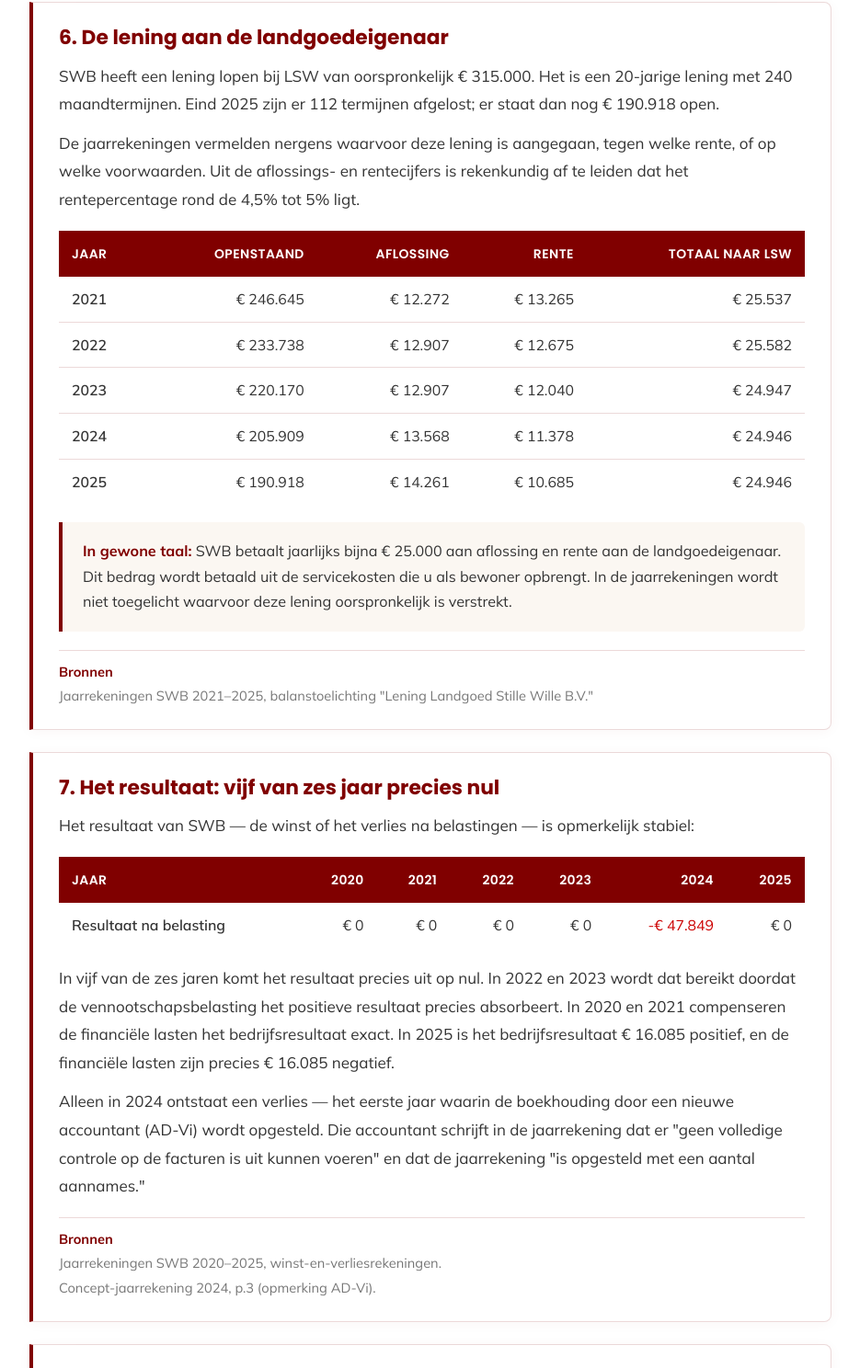
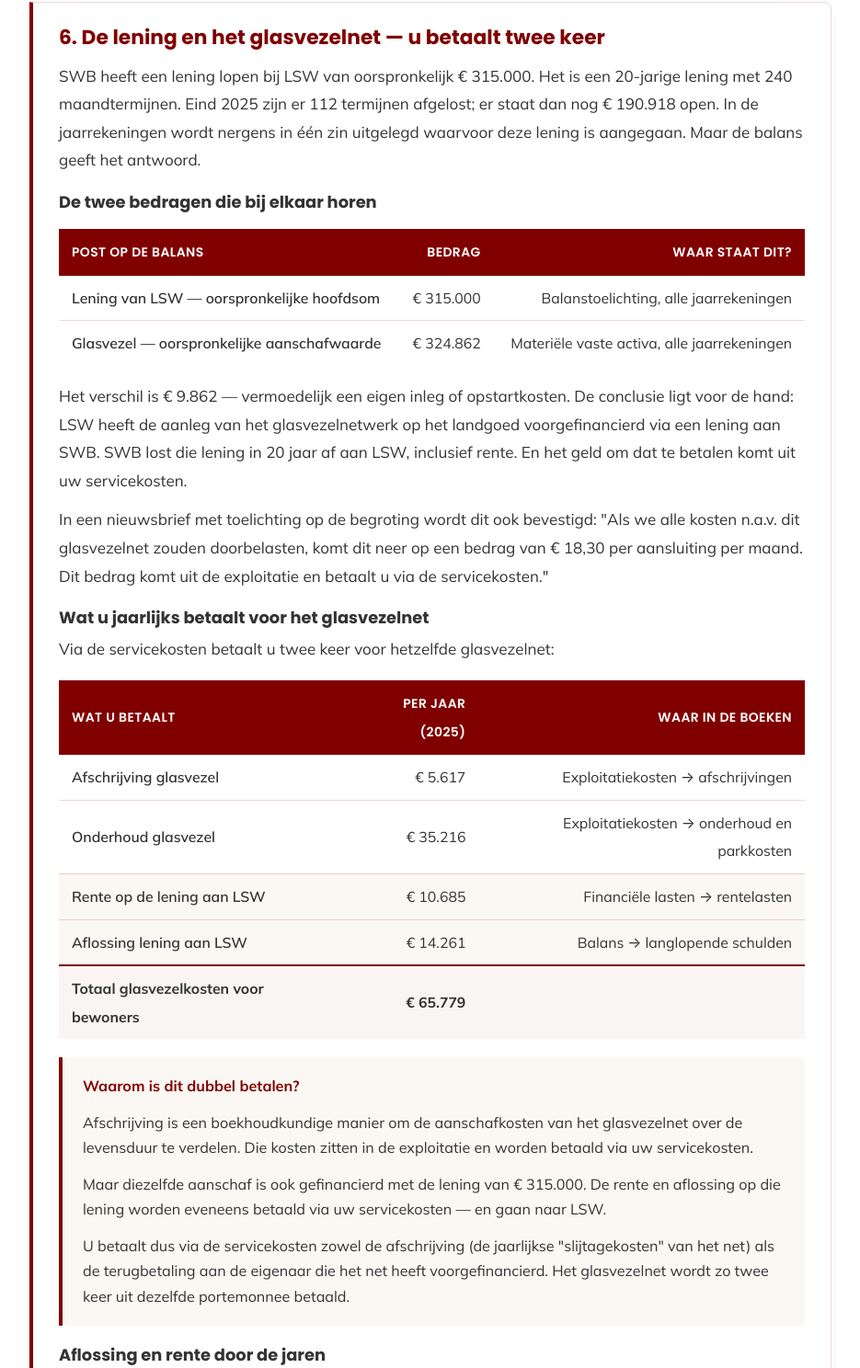
Before and after one commit to antonnoe/gasdossier-stillewille, a plain HTML site: page financieel-overzicht.html in a window 1280 px wide. Shown: the part 7234-8722 px from the top of the page at 92% size, without its empty margins (172-1107 px from the left). Drawn offline with Linux system fonts and the light colour scheme.

Commit message:
Revise loan section to include fiber optic details
Updated section on loans to include details about fiber optic network costs and clarify double payments through service charges.

```diff
--- a/financieel-overzicht.html
+++ b/financieel-overzicht.html
@@ -246,12 +246,46 @@
   </section>
 
 
-  <!-- BLOK 6: LENING -->
+  <!-- BLOK 6: LENING EN GLASVEZEL -->
   <section class="section">
-    <h2>6. De lening aan de landgoedeigenaar</h2>
-    <p>SWB heeft een lening lopen bij LSW van oorspronkelijk € 315.000. Het is een 20-jarige lening met 240 maandtermijnen. Eind 2025 zijn er 112 termijnen afgelost; er staat dan nog € 190.918 open.</p>
-    <p>De jaarrekeningen vermelden nergens waarvoor deze lening is aangegaan, tegen welke rente, of op welke voorwaarden. Uit de aflossings- en rentecijfers is rekenkundig af te leiden dat het rentepercentage rond de 4,5% tot 5% ligt.</p>
+    <h2>6. De lening en het glasvezelnet — u betaalt twee keer</h2>
+    <p>SWB heeft een lening lopen bij LSW van oorspronkelijk € 315.000. Het is een 20-jarige lening met 240 maandtermijnen. Eind 2025 zijn er 112 termijnen afgelost; er staat dan nog € 190.918 open. In de jaarrekeningen wordt nergens in één zin uitgelegd waarvoor deze lening is aangegaan. Maar de balans geeft het antwoord.</p>
 
+    <h3>De twee bedragen die bij elkaar horen</h3>
+    <table class="data-table">
+      <thead><tr><th>Post op de balans</th><th>Bedrag</th><th>Waar staat dit?</th></tr></thead>
+      <tbody>
+        <tr><td>Lening van LSW — oorspronkelijke hoofdsom</td><td>€ 315.000</td><td>Balanstoelichting, alle jaarrekeningen</td></tr>
+        <tr><td>Glasvezel — oorspronkelijke aanschafwaarde</td><td>€ 324.862</td><td>Materiële vaste activa, alle jaarrekeningen</td></tr>
+      </tbody>
+    </table>
+
+    <p>Het verschil is € 9.862 — vermoedelijk een eigen inleg of opstartkosten. De conclusie ligt voor de hand: LSW heeft de aanleg van het glasvezelnetwerk op het landgoed voorgefinancierd via een lening aan SWB. SWB lost die lening in 20 jaar af aan LSW, inclusief rente. En het geld om dat te betalen komt uit uw servicekosten.</p>
+
+    <p>In een nieuwsbrief met toelichting op de begroting wordt dit ook bevestigd: "Als we alle kosten n.a.v. dit glasvezelnet zouden doorbelasten, komt dit neer op een bedrag van € 18,30 per aansluiting per maand. Dit bedrag komt uit de exploitatie en betaalt u via de servicekosten."</p>
+
+    <h3>Wat u jaarlijks betaalt voor het glasvezelnet</h3>
+    <p>Via de servicekosten betaalt u twee keer voor hetzelfde glasvezelnet:</p>
+
+    <table class="data-table">
+      <thead><tr><th>Wat u betaalt</th><th>Per jaar (2025)</th><th>Waar in de boeken</th></tr></thead>
+      <tbody>
+        <tr><td>Afschrijving glasvezel</td><td>€ 5.617</td><td>Exploitatiekosten → afschrijvingen</td></tr>
+        <tr><td>Onderhoud glasvezel</td><td>€ 35.216</td><td>Exploitatiekosten → onderhoud en parkkosten</td></tr>
+        <tr class="row-highlight"><td>Rente op de lening aan LSW</td><td>€ 10.685</td><td>Financiële lasten → rentelasten</td></tr>
+        <tr class="row-highlight"><td>Aflossing lening aan LSW</td><td>€ 14.261</td><td>Balans → langlopende schulden</td></tr>
+        <tr class="row-total"><td>Totaal glasvezelkosten voor bewoners</td><td>€ 65.779</td><td></td></tr>
+      </tbody>
+    </table>
+
+    <div class="note">
+      <p><strong>Waarom is dit dubbel betalen?</strong></p>
+      <p>Afschrijving is een boekhoudkundige manier om de aanschafkosten van het glasvezelnet over de levensduur te verdelen. Die kosten zitten in de exploitatie en worden betaald via uw servicekosten.</p>
+      <p>Maar diezelfde aanschaf is ook gefinancierd met de lening van € 315.000. De rente en aflossing op die lening worden eveneens betaald via uw servicekosten — en gaan naar LSW.</p>
+      <p>U betaalt dus via de servicekosten zowel de afschrijving (de jaarlijkse "slijtagekosten" van het net) als de terugbetaling aan de eigenaar die het net heeft voorgefinancierd. Het glasvezelnet wordt zo twee keer uit dezelfde portemonnee betaald.</p>
+    </div>
+
+    <h3>Aflossing en rente door de jaren</h3>
     <table class="data-table">
       <thead><tr><th>Jaar</th><th>Openstaand</th><th>Aflossing</th><th>Rente</th><th>Totaal naar LSW</th></tr></thead>
       <tbody>
@@ -263,9 +297,9 @@
       </tbody>
     </table>
 
-    <div class="note"><strong>In gewone taal:</strong> SWB betaalt jaarlijks bijna € 25.000 aan aflossing en rente aan de landgoedeigenaar. Dit bedrag wordt betaald uit de servicekosten die u als bewoner opbrengt. In de jaarrekeningen wordt niet toegelicht waarvoor deze lening oorspronkelijk is verstrekt.</div>
+    <p>Over de hele looptijd van de lening (20 jaar) betalen de bewoners via de servicekosten naar schatting ruim € 125.000 aan rente bovenop de hoofdsom van € 315.000. Het rentepercentage is rekenkundig circa 4,5% tot 5% — in geen van de jaarrekeningen wordt de rentevoet vermeld.</p>
 
-    <div class="sources"><strong>Bronnen</strong><span>Jaarrekeningen SWB 2021–2025, balanstoelichting "Lening Landgoed Stille Wille B.V."</span></div>
+    <div class="sources"><strong>Bronnen</strong><span>Jaarrekeningen SWB 2021–2025: balanstoelichting "Lening Landgoed Stille Wille B.V." en materiële vaste activa "Glasvezel" (aanschafwaarde € 324.862).</span><span>Jaarrekening SWB 2025: afschrijving glasvezel € 5.617, onderhoud glasvezel € 35.216 (W&V).</span><span>Nieuwsbrief ALV met begrotingstoelichting (€ 18,30 per aansluiting per maand).</span></div>
   </section>
 
 
```
